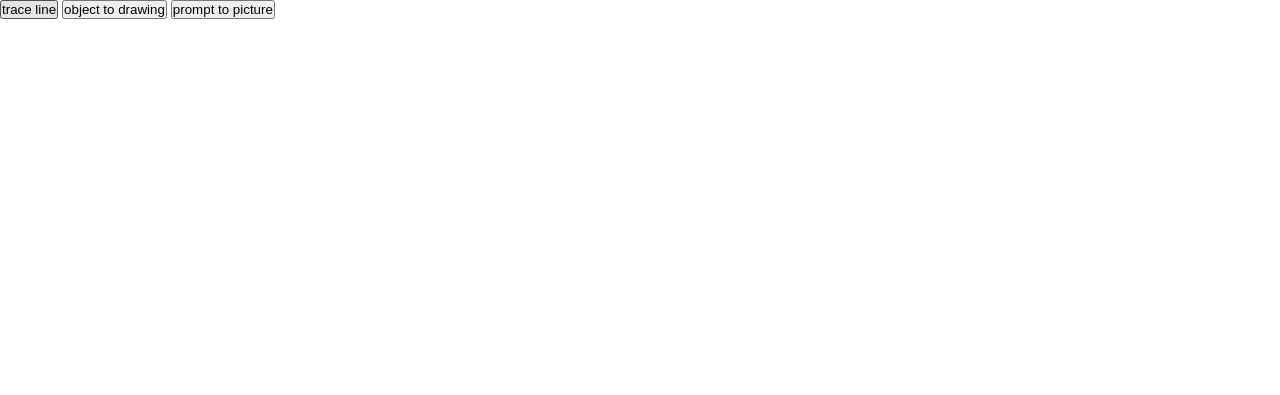
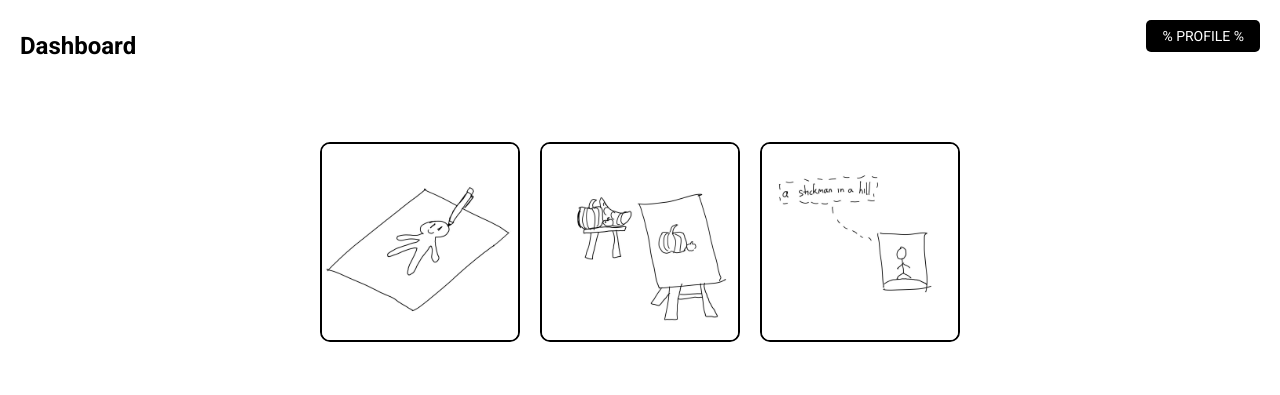
Before and after one commit to playerzer0-ui/drawing_practice, a PHP site: page /views/dashboard.php in a window 1280 px wide. Shown: the top 395 px of the page. Run offline with PHP 8.4, Linux system fonts and the light colour scheme; data that the repository does not hold is empty.

Commit message:
dashboard design for the 3 buttons

```diff
--- a/controller/index.php
+++ b/controller/index.php
@@ -36,7 +36,7 @@
             // Decode JSON into PHP array
             $images = json_decode($output, true);
             $title = "Object to Drawing Tasks";
-            require_once("../views/object_image.php");
+            require_once("../views/line_trace.php");
             break;
         case "show_prompt_to_picture_tasks":
             break;
--- a/css/styles.css
+++ b/css/styles.css
@@ -2,6 +2,7 @@
     margin: 0;
     padding: 0;
     box-sizing: border-box;
+    font-family: "Roboto", sans-serif;
 }
 
 .container {
@@ -115,8 +116,76 @@
     text-decoration: underline;
 }
 
+.dashboard-options {
+    display: flex;
+    justify-content: center;
+    gap: 20px;
+    padding: 50px;
+}
+
+.dashboard-options a button {
+    position: relative;
+    border: none;
+    background: none;
+    cursor: pointer;
+    padding: 0;
+    overflow: visible;
+}
+
+.dashboard-options a button img {
+    width: 200px;
+    height: 200px;
+    border: 2px solid black;
+    border-radius: 10px;
+    transition: transform 0.3s, box-shadow 0.3s;
+}
+
+.dashboard-options a button img:hover {
+    transform: scale(1.05);
+    box-shadow: 0 4px 15px rgba(0, 0, 0, 0.2);
+}
+
+.dashboard-options button .hover-text {
+    position: absolute;
+    bottom: -30px;          /* start 30px below button */
+    left: 50%;
+    transform: translateX(-50%);
+    background: rgba(0,0,0,0.7);
+    color: #fff;
+    padding: 5px 10px;
+    border-radius: 5px;
+    white-space: nowrap;
+    opacity: 0;
+    transition: all 0.3s ease;
+    pointer-events: none;
+}
+
+/* On hover, slide up into view */
+.dashboard-options button:hover .hover-text {
+    bottom: 10px;           /* move into visible area */
+    opacity: 1;
+}
+
+.main-header {
+    display: flex;
+    justify-content: space-between;
+    align-items: center;
+    padding: 20px;
+}
+
+.header-btn {
+    background-color: black;
+    color: white;
+    border: none;
+    padding: 8px 16px;
+    border-radius: 5px;
+    cursor: pointer;
+    font-size: 14px;
+    margin-bottom: 20px;
+}
+
 .cards {
-    column-count: 5;
+    column-width: 250px;
     column-gap: 16px;
     padding: 10px;
     text-align: center;
--- a/views/dashboard.php
+++ b/views/dashboard.php
@@ -1,9 +1,15 @@
 <?php include '../views/header.php'; ?>
 
 <main>
-    <a href="../controller/index.php?action=show_line_tracing_tasks"><button>trace line</button></a>
-    <a href="../controller/index.php?action=show_object_to_drawing_tasks"><button>object to drawing</button></a>
-    <a href="../controller/index.php?action=show_prompt_to_picture_tasks"><button>prompt to picture</button></a>
+    <nav class="main-header">
+        <h1>Dashboard</h1>
+        <a href=""><button class="header-btn">% PROFILE %</button></a>
+    </nav>
+    <div class="dashboard-options">
+        <a href="../controller/index.php?action=show_line_tracing_tasks"><button><img src="../images/line-trace.jpg" alt=""><span class="hover-text">Line Tracing Tasks</span></button></a>
+        <a href="../controller/index.php?action=show_object_to_drawing_tasks"><button><img src="../images/object-draw.jpg" alt=""><span class="hover-text">Object to Drawing Tasks</span></button></a>
+        <a href="../controller/index.php?action=show_prompt_to_picture_tasks"><button><img src="../images/txt-draw.jpg" alt=""><span class="hover-text">Prompt to Picture Tasks</span></button></a>
+    </div>
 </main>
 
 <?php include '../views/footer.php'; ?>
--- a/views/header.php
+++ b/views/header.php
@@ -7,7 +7,10 @@
         <title><?php echo $title; ?></title>
         <meta name="description" content="">
         <meta name="viewport" content="width=device-width, initial-scale=1">
+        <script src="https://ajax.googleapis.com/ajax/libs/jquery/3.7.1/jquery.min.js"></script>
+        <link rel="preconnect" href="https://fonts.googleapis.com">
+        <link rel="preconnect" href="https://fonts.gstatic.com" crossorigin>
+        <link href="https://fonts.googleapis.com/css2?family=Roboto:ital,wght@0,100..900;1,100..900&display=swap" rel="stylesheet">
         <link rel="stylesheet" href="../css/styles.css">
-        <script src="https://ajax.googleapis.com/ajax/libs/jquery/3.7.1/jquery.min.js"></script>
     </head>
     <body>
```
Also changed, not shown: views/line_trace.php (+10 -1 lines), views/object_image.php (deleted, +0 -12 lines), images/line-trace.jpg (added), images/object-draw.jpg (added), images/txt-draw.jpg (added).
